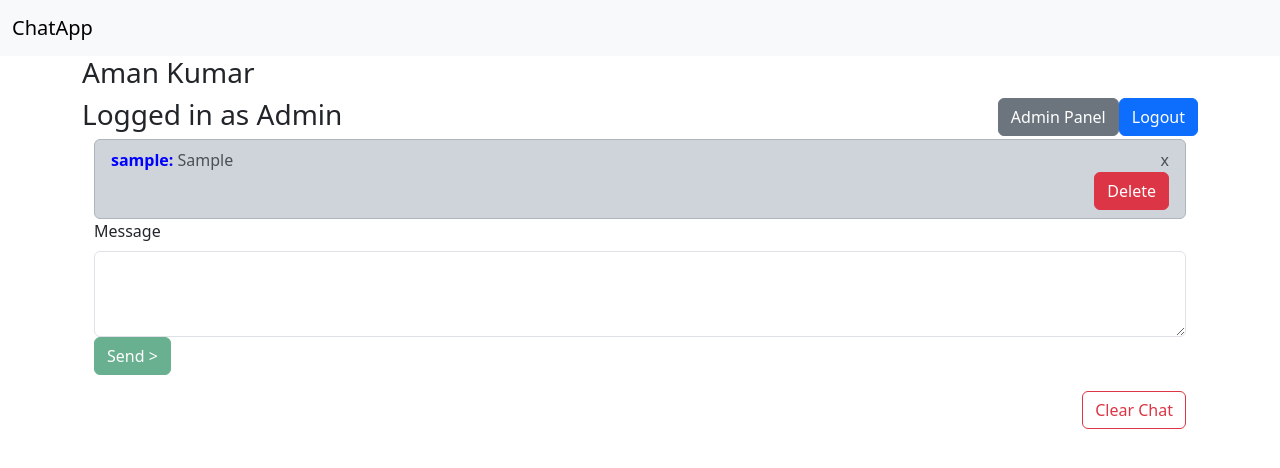
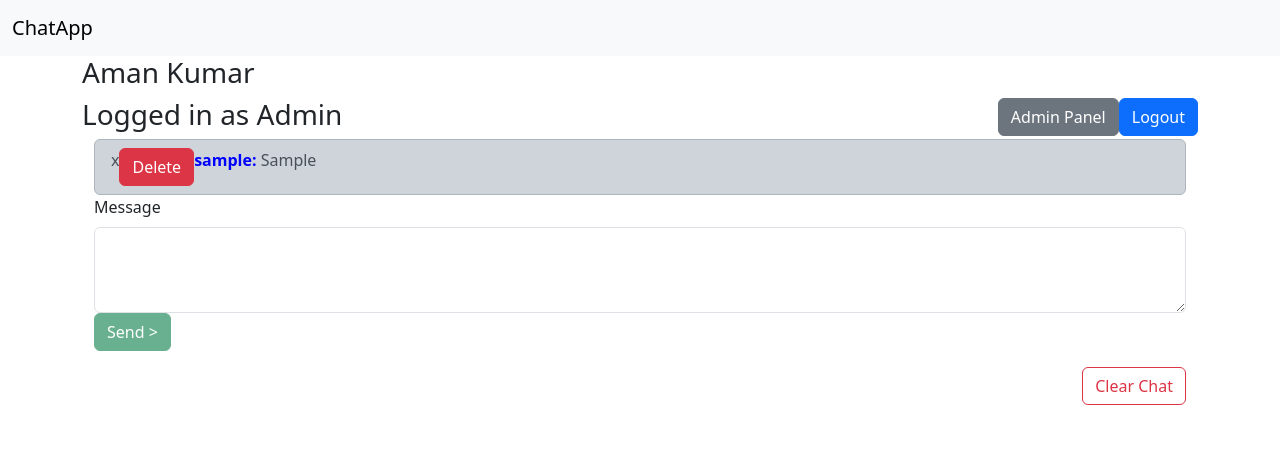
Before and after one commit to hisuperaman/flask_chat_app, a Flask app: page /home in a window 1280 px wide. Shown: the top 468 px of the page. Run offline with Flask 3, Linux system fonts and the light colour scheme; a user stored in the database is signed in; tables that the repository leaves empty hold one stand-in row (values such as "Sample post"); some libraries are stand-ins or nearby versions.

Commit message:
Update app_home.html

```diff
--- a/templates/app_home.html
+++ b/templates/app_home.html
@@ -39,11 +39,13 @@
             <input type="hidden" name="sessionUID" id="sessionUID" value="{{session['uid']}}">
             <ul class="list-group" id="chat_box">
             {% for msg in msgs|reverse %}
-                <li class="list-group-item list-group-item-dark"><span style="color: blue; font-weight: bolder;">{{msg.username}}:</span> <span class="themsg">{{msg.msg}}</span><span style="float: right;">{{msg.timestamp}}</span>
+                <li class="list-group-item list-group-item-dark"><span style="color: blue; font-weight: bolder;">{{msg.username}}:</span> <span class="themsg">{{msg.msg}}</span>
                     <input type="hidden" class="msgids" name="msgid" id="msgID" value="{{msg.msgid}}">
+                    <div style="float: left;">{{msg.timestamp}}
                     {% if session['uid']==msg['uid'] or session['uid']==admin.uid %}
-                        <div><button type="button" class="btn btn-danger" style="float: right;" id="deleteMsg" onclick="deleteBtn.call(this)">Delete</button></div>
+                        <button type="button" class="btn btn-danger" style="float: right;" id="deleteMsg" onclick="deleteBtn.call(this)">Delete</button>
                     {% endif %}
+                    </div>
                 </li>
             {% endfor %}
             </ul>
```
